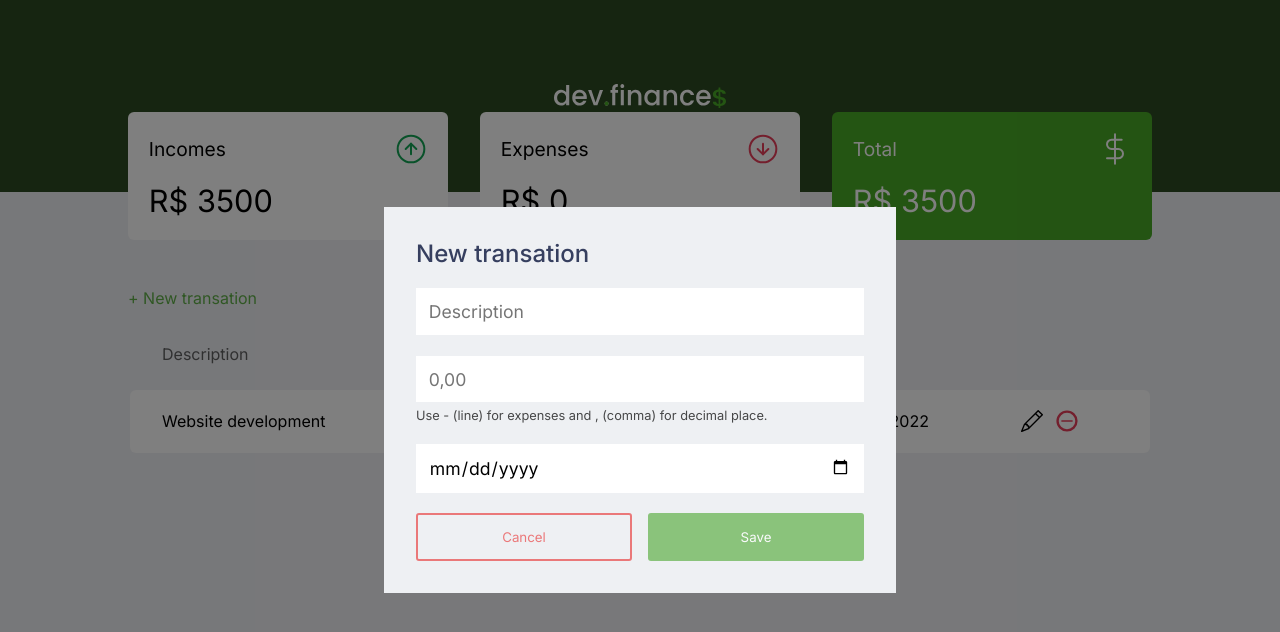
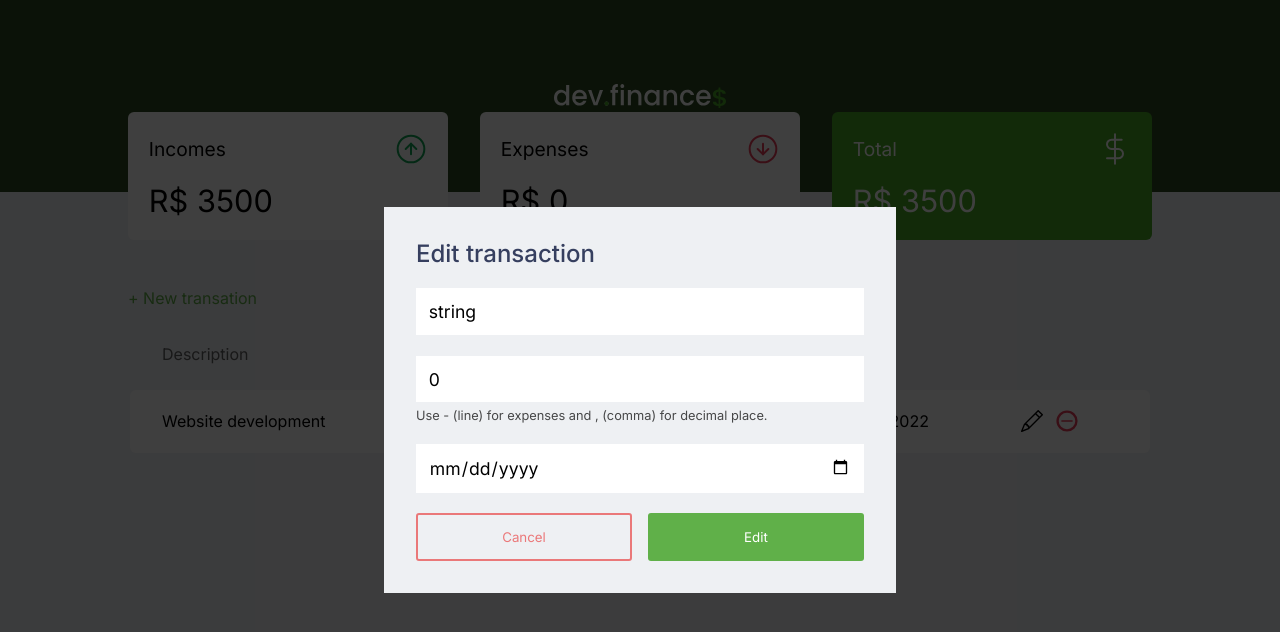
Before and after one commit to Diounata/dev.finance, a Next.js app: page / in a window 1280 px wide. Both pictures are taken after a click on the button "+ New transation". Shown: the top 632 px of the page. Built offline with nearby package versions, Linux system fonts and the light colour scheme.

Commit message:
Add: Finance editing

```diff
--- /dev/null
+++ b/src/Components/EditingFinanceModal.tsx
@@ -0,0 +1,75 @@
+import { useState } from 'react';
+import styles from '../styles/Modal.module.scss';
+
+import { useModal } from '../Contexts/ModalContext';
+import { useFinance } from '../Contexts/FinanceContext';
+
+interface FinanceProps {
+    description: string;
+    value: number;
+    date: {
+        formatted: string;
+        domString: string;
+    };
+}
+
+export default function EditingFinanceModal() {
+    const { isModalOpen, changeModalState } = useModal();
+    const { editingFinance, editFinance } = useFinance();
+
+    const [description, setDescription] = useState(editingFinance.description);
+    const [value, setValue] = useState(String(editingFinance.value));
+    const [date, setDate] = useState(editingFinance.date.domString);
+
+    function edit(): void {
+        const newFinance: FinanceProps = {
+            description,
+            value: Number(value),
+            date: {
+                domString: date,
+                formatted: date.split('-').reverse().join('/'),
+            },
+        };
+
+        editFinance(newFinance, editingFinance.id);
+        changeModalState(false);
+    }
+
+    return (
+        <div className={isModalOpen ? styles.modalContainer : styles.closed}>
+            <div>
+                <h2>Edit transaction</h2>
+
+                <div>
+                    <input
+                        type="text"
+                        placeholder="Description"
+                        onChange={e => setDescription(e.target.value)}
+                        value={description}
+                    />
+
+                    <input
+                        type="number"
+                        id="money-input"
+                        placeholder="0,00"
+                        onChange={e => setValue(e.target.value)}
+                        value={value}
+                    />
+                    <label htmlFor="money-input">
+                        Use - (line) for expenses and , (comma) for decimal place.
+                    </label>
+
+                    <input type="date" onChange={e => setDate(e.target.value)} value={date} />
+                </div>
+
+                <div>
+                    <button onClick={() => changeModalState(false)}>Cancel</button>
+
+                    <button onClick={edit} disabled={description && value && date ? false : true}>
+                        Edit
+                    </button>
+                </div>
+            </div>
+        </div>
+    );
+}
--- a/src/Components/Table/TableBody.tsx
+++ b/src/Components/Table/TableBody.tsx
@@ -12,7 +12,7 @@ interface FinanceProps {
 }
 
 export default function TableBody({ styles }) {
-    const { finance, deleteFinance } = useFinance();
+    const { finance, updateEditingFinance, deleteFinance } = useFinance();
 
     return (
         <>
@@ -30,7 +30,7 @@ export default function TableBody({ styles }) {
 
                     <td>
                         <div>
-                            <button>
+                            <button onClick={() => updateEditingFinance(key)}>
                                 <Image src="/pencil.svg" width={22} height={22} title="Edit" alt="Edit" />
                             </button>
                         </div>
--- a/src/Contexts/FinanceContext.tsx
+++ b/src/Contexts/FinanceContext.tsx
@@ -1,4 +1,6 @@
 import { createContext, ReactNode, useContext, useEffect, useState } from 'react';
+
+import * as sampleEditingPlayer from '@utils/sampleEditingPlayer.json';
 
 export const FinanceContext = createContext({} as ContextProps);
 
@@ -21,12 +23,19 @@ interface FinanceCardProps {
     total: number;
 }
 
+interface EditingFinanceProps extends FinanceProps {
+    id: number;
+}
+
 interface ContextProps {
     finance: FinanceProps[];
     financeCard: FinanceCardProps;
+    editingFinance: EditingFinanceProps;
 
     addFinance(value: FinanceProps): void;
     deleteFinance(index: number): void;
+    editFinance(newFinance: FinanceProps, index: number): void;
+    updateEditingFinance(id: number): void;
 }
 
 export function FinanceContextProvider({ children }: ChildrenProps) {
@@ -41,6 +50,7 @@ export function FinanceContextProvider({ children }: ChildrenProps) {
         },
     ]);
     const [financeCard, setFinanceCard] = useState({} as FinanceCardProps);
+    const [editingFinance, setEditingFinance] = useState<EditingFinanceProps>(sampleEditingPlayer);
 
     function addFinance(value: FinanceProps): void {
         const newArray = [value, ...finance];
@@ -52,6 +62,18 @@ export function FinanceContextProvider({ children }: ChildrenProps) {
         const newFinance = finance.filter((f, key) => index !== key);
 
         setFinance(newFinance);
+    }
+
+    function editFinance(newFinance: FinanceProps, index: number): void {
+        const newFinanceObject = finance.map((finance, key) => (index === key ? newFinance : finance));
+
+        setFinance(newFinanceObject);
+    }
+
+    function updateEditingFinance(id: number): void {
+        const newEditingFinance = { ...finance[id], id };
+
+        setEditingFinance(newEditingFinance);
     }
 
     useEffect(() => {
@@ -75,8 +97,11 @@ export function FinanceContextProvider({ children }: ChildrenProps) {
             value={{
                 finance,
                 financeCard,
+                editingFinance,
                 addFinance,
                 deleteFinance,
+                editFinance,
+                updateEditingFinance,
             }}
         >
             {children}
--- a/src/pages/index.tsx
+++ b/src/pages/index.tsx
@@ -3,6 +3,7 @@ import Cards from '../Components/Cards';
 import Table from '../Components/Table';
 import Footer from '../Components/Footer';
 import NewFinanceModal from '@Components/NewFinanceModal';
+import EditingFinanceModal from '@Components/EditingFinanceModal';
 
 import { ModalContextProvider } from '../Contexts/ModalContext';
 import { FinanceContextProvider } from '../Contexts/FinanceContext';
@@ -20,6 +21,7 @@ export default function Home() {
                 </div>
 
                 <NewFinanceModal />
+                <EditingFinanceModal />
             </FinanceContextProvider>
         </ModalContextProvider>
     );
--- /dev/null
+++ b/src/utils/sampleEditingPlayer.json
@@ -0,0 +1,9 @@
+{
+    "description": "string",
+    "value": 0,
+    "date": {
+        "domString": "01-01-1970",
+        "formatted": "01/01/1970"
+    },
+    "id": 1
+}
--- a/tsconfig.json
+++ b/tsconfig.json
@@ -18,7 +18,8 @@
         "paths": {
             "@Components/*": ["Components/*"],
             "@Contexts/*": ["Contexts/*"],
-            "@styles/*": ["styles/*"]
+            "@styles/*": ["styles/*"],
+            "@utils/*": ["utils/*"]
         }
     },
     "include": ["next-env.d.ts", "**/*.ts", "**/*.tsx"],
```
